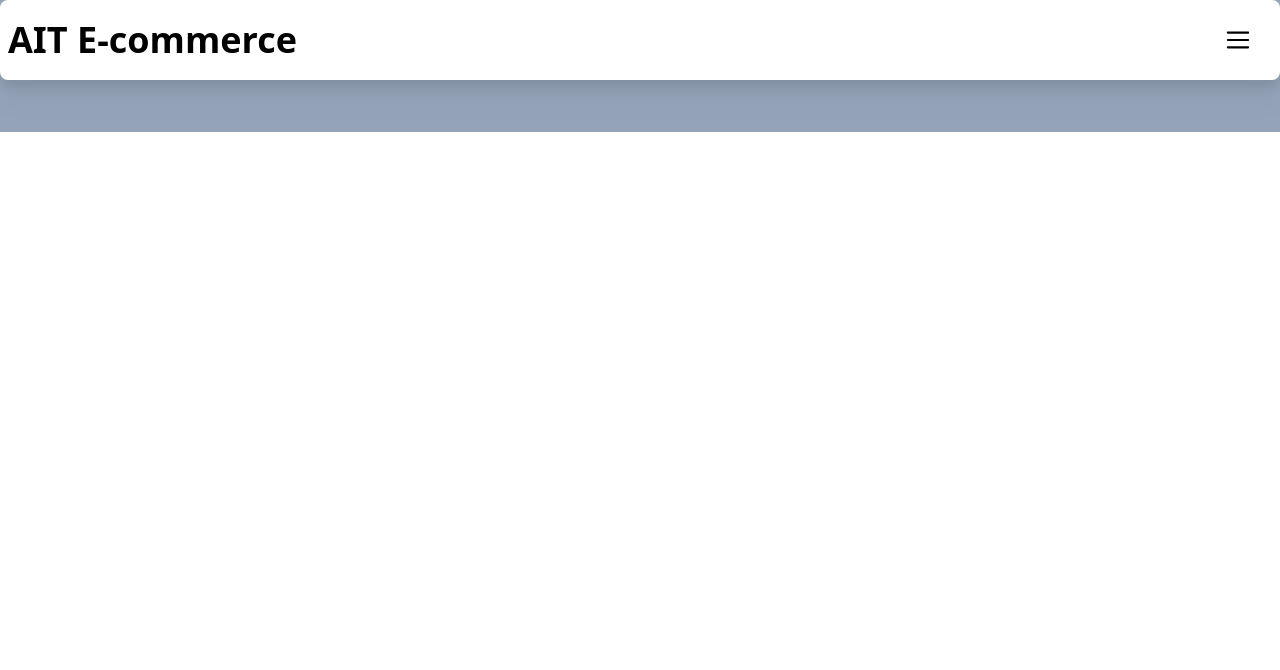
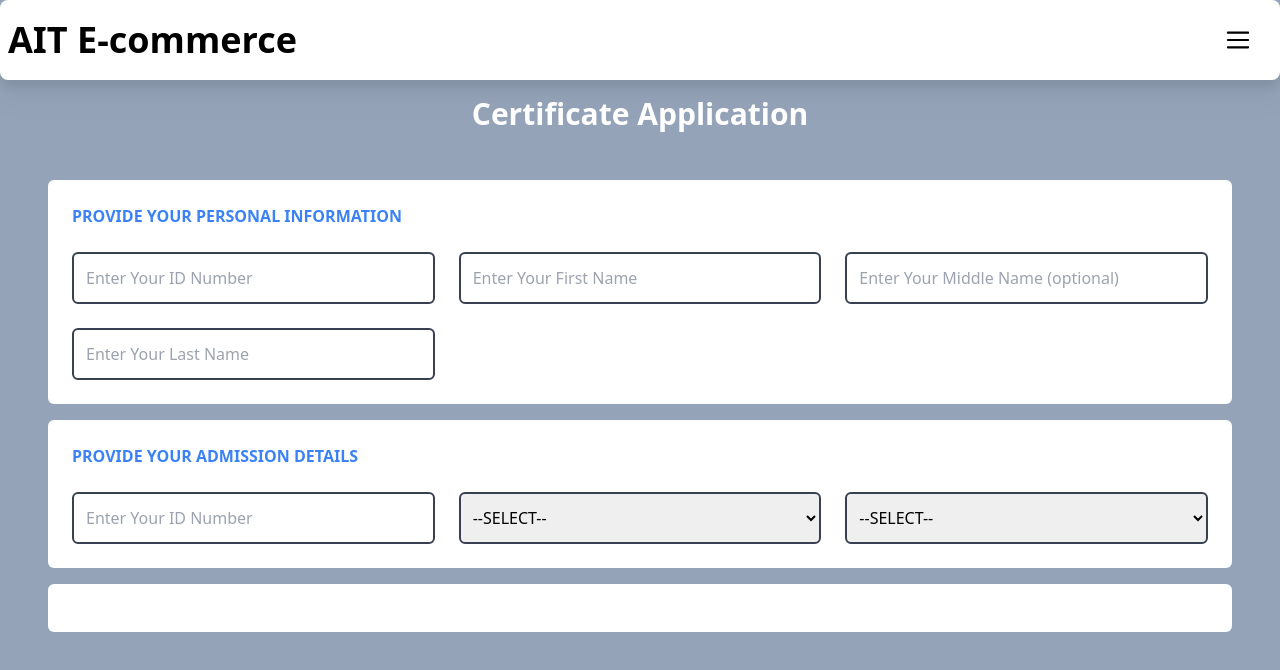
Before and after one commit to SelasiMadeItHere/com, a React (Create React App) app: page /usercertificate in a window 1280 px wide. Shown: the top 670 px of the page. Built offline with nearby package versions, Linux system fonts and the light colour scheme.

Commit message:
19/02/2023-10:24pm

```diff
--- a/Database.js
+++ b/Database.js
@@ -1,6 +1,6 @@
 const express = require('express')
 const app = express()
 
-app.listen(3000, () =>{
-  console.log("running on port 3000")
+app.listen(3001, () =>{
+  console.log("running on port 3001")
 })
--- a/src/Pages/UserCertificate.js
+++ b/src/Pages/UserCertificate.js
@@ -5,17 +5,56 @@ import Navbar from '../components/Navbar'
 function UserCertificate() {
     return (
         <>
-            <div className=' bg-slate-400 w-screen'>
-                <div className=' absolute'>
-                    <Navbar />/
+            <div className=' bg-slate-400 h-screen'>
+                <div>
+                    <Navbar />
                 </div>
 
-                <div className=' text-3xl font-bold text-center text-white '>
+                <div className=' text-3xl font-bold text-center text-white pt-24'>
                     <p> Certificate Application </p>
                 </div>
 
                 <div className=' p-12'>
+                    <form action='#' method='POST'>
+                        <div className='grid grid-cols-3 gap-6 bg-white rounded-md p-6 '>
+                            <p className='text-blue-500 font-bold'>PROVIDE YOUR PERSONAL INFORMATION</p>
+                            <div className=' col-span-2'></div>
 
+                            <input type='text' placeholder='Enter Your ID Number' className=' p-3 border-2 border-gray-700 rounded-md' required />
+                            <input type='text' placeholder='Enter Your First Name' className=' p-3 border-2 border-gray-700 rounded-md' required />
+                            <input type='text' placeholder='Enter Your Middle Name (optional)' className=' p-3 border-2 border-gray-700 rounded-md' />
+                            <input type='text' placeholder='Enter Your Last Name' className=' p-3 border-2 border-gray-700 rounded-md' required />
+                        </div>
+
+                        <div className='grid grid-cols-3 gap-6 bg-white rounded-md p-6 my-4'>
+                            <p className='text-blue-500 font-bold col-span-3'>PROVIDE YOUR ADMISSION DETAILS</p>
+                            {/* <div className=' col-span-2'></div> */}
+
+                            <input type='text' placeholder='Enter Your ID Number' className=' p-3 border-2 border-gray-700 rounded-md' />
+
+                            <select className='border-b-2 border-2 border-gray-700 rounded-md focus:outline-blue-800 py-1 px-2'>
+                                <option> --SELECT--</option>
+                                <option name='business'> BUSINESS</option>
+                                <option name='cve'> CIVIL ENGINEERING</option>
+                                <option name='ce'> COMPUTER ENGINEERING</option>
+                                <option name='cs'> COMPUTER SCIENCE</option>
+                                <option name='it'> INFORMATION TECHNOLOGY</option>
+                                <option name='eee'> ELECTRICAL ENGINEERING </option>
+                            </select>
+
+                            <select className=' border-b-2 pr-12 border-2 border-gray-700 rounded-md min-w-[60%] focus:outline-blue-800 py-1 px-2 '>
+                                <option> --SELECT--</option>
+                                <option name='l100'> 100 </option>
+                                <option name='l200'> 200 </option>
+                                <option name='l300'> 300 </option>
+                                <option name='l400'> 400 </option>
+                            </select>
+                        </div>
+
+                        <div className=' bg-white grid grid-cols-3 gap-6 rounded-md p-6 my-4'>
+
+                        </div>
+                    </form>
                 </div>
             </div>
 
--- a/src/Pages/UserDeferment.jsx
+++ b/src/Pages/UserDeferment.jsx
@@ -6,7 +6,7 @@ import Navbar from '../components/Navbar'
 function UserDeferment() {
     return (
         <>
-            <div className=' bg-slate-400'>
+            <div className=' bg-sky-800'>
                 <div>
                     <Navbar />
                 </div>
@@ -160,16 +160,19 @@ function UserDeferment() {
                         </div>
 
 
-                        <div className=' grid-rows-2 pb-12'>
+                        <div className=' grid-rows-2 pb-12 '>
                             <div className='grid-rows-1'>
-                                <label >Reason for deferment</label>
+                            <p className=' font-bold text-sky-800 p-8'>REASON FOR DEFERMENT</p>
                             </div>
 
-                            <div className='grid-rows-2'>
-                                <textarea name="" id="" cols="130" rows="10" className=' border-sky-700 border-2 rounded-md'>
-
+                            <div className='grid-rows-3 text-center  '>
+                                <textarea name="" id="" cols="140" rows="10" className=' border-sky-700 border-2 rounded-md'>
                                 </textarea>
                             </div>
+                        </div>
+
+                        <div className=' text-center'>
+                            <button className=' bg-sky-700 p-3 text-white rounded-md'>SUBMIT</button>
                         </div>
                     </form>
                 </div>
--- a/src/components/ModalCard.jsx
+++ b/src/components/ModalCard.jsx
@@ -55,7 +55,6 @@ function ChildModal() {
                   <option>KCC Campus</option>
                 </select>
 
-
                 <label className=' font-bold p-2'>I am requesting for a </label>
                 <select className=' border-sky-800 border-2 rounded p-2' id='servicetype'>
                   <option>--Select--</option>
@@ -63,23 +62,15 @@ function ChildModal() {
                   <option>Renewal</option>
                 </select>
 
-
-                <div className=' hidden' id='showreplace'>
+                {/* <div className=' hidden' id='showreplace'>
                   <label htmlFor="replacement"> Proof of existence</label>
                   <input type="file" name="cardexist" id="cardexist" />
-                </div>
-
-                <div className=' text-center p-6 col-span-2'>
-                  <label className=' font-bold'>UPLOAD PROOF OF PAYMENT</label>
-                  <input type='file' className=' 2 border-sky-700 border-2' name=' paymentproof' />
-
-                </div>
-                <input type='submit' name='submit' value='Submit' onclick= 'window.alert("Submitted")' className=' bg-sky-700 text-white'/>
+                </div> */}
               </div>
 
-              <div className=' grid grid-cols-4'>
-                <Button className=' text-left col-start-2 text-red-400 hover:text-red-500' onClick={handleClose} variant='error' endIcon={<Close />}>Cancel</Button>
-                <Button className=' text-right' onclick='' variant='contained' endIcon={<SendIcon />}>SUBMIT</Button>
+              <div className=' grid grid-cols-4 gap-3'>
+                <Button className=' text-left col-start-2 text-red-500 ' onClick={handleClose} variant='contained' endIcon={<Close />}>Cancel</Button>
+                <Button className=' text-right ' onclick='/Database.js' variant='contained' endIcon={<SendIcon />}>SUBMIT</Button>
               </div>
             </form>
           </p>
@@ -106,19 +97,22 @@ function ChildTwo() {
       </button>
 
       <Modal hideBackdrop open={open} onClose={handleClose}>
-        <Box sx={{ ...style, width: 700 }}>
+        <Box sx={{ ...style, width: 600 }}>
           <h2 id="child-modal-title" className=' text-center text-2xl font-bold'>Complaint Section</h2>
           <form className=''>
             <div className=' grid grid-cols-2 font-bold gap-1 p-6 '>
               <label>Enter Your ID Number</label>
               <input type="text" name="IDComplaint" className=' p-2 border-2 border-sky-200 rounded-md font-normal' placeholder=' Index number' />
               <label>Please Express Your Concerns</label>
-              <textarea type='text' name="IDComplaint" className=' p-2 border-2 border-sky-200 rounded-md font-normal h-full' placeholder=' Index number' />
-              <label>Enter Your Proof of Payment</label>
-              <input type="file" name="IDComplaint" className=' p-2 border-2 border-sky-200 rounded-md font-normal' placeholder=' Index number' />
+              <textarea type='text' name="IDComplaint" className=' p-2 border-2 border-sky-200 rounded-md font-normal h-full min-h-12' placeholder=' Index number' />
 
             </div>
-            <Button onClick={handleClose} className=' w-4 self-center pt-5' variant='contained'>Close</Button>
+
+            <div className=' grid grid-cols-2 p-12 gap-3'>
+              <Button className='  text-red-500 ' onClick={handleClose} variant='contained' endIcon={<Close />}>Cancel</Button>
+              <Button className=' ' onclick='/Database.js' variant='contained' endIcon={<SendIcon />}>SUBMIT</Button>
+            </div>
+
           </form>
 
         </Box>
```
Also changed, not shown: src/Pages/AdminTranscript.js (added, +11 -0 lines).
